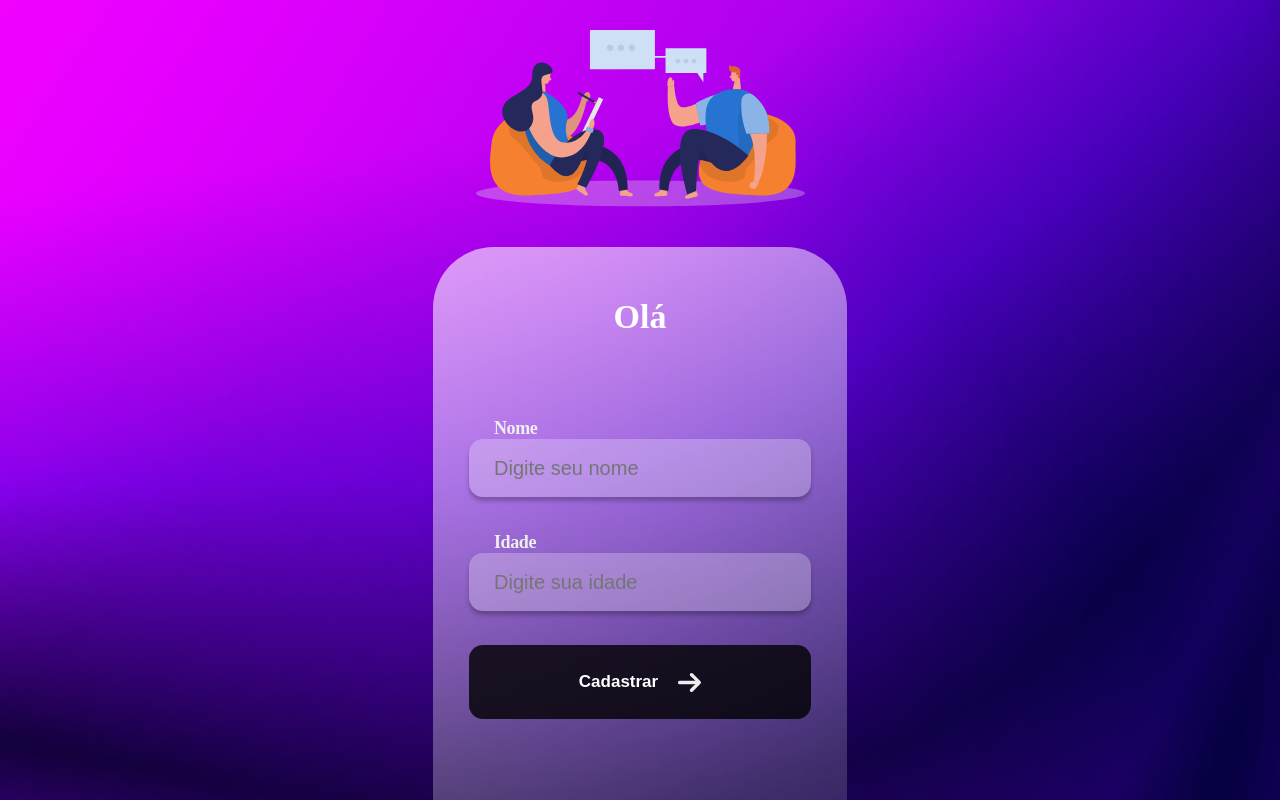
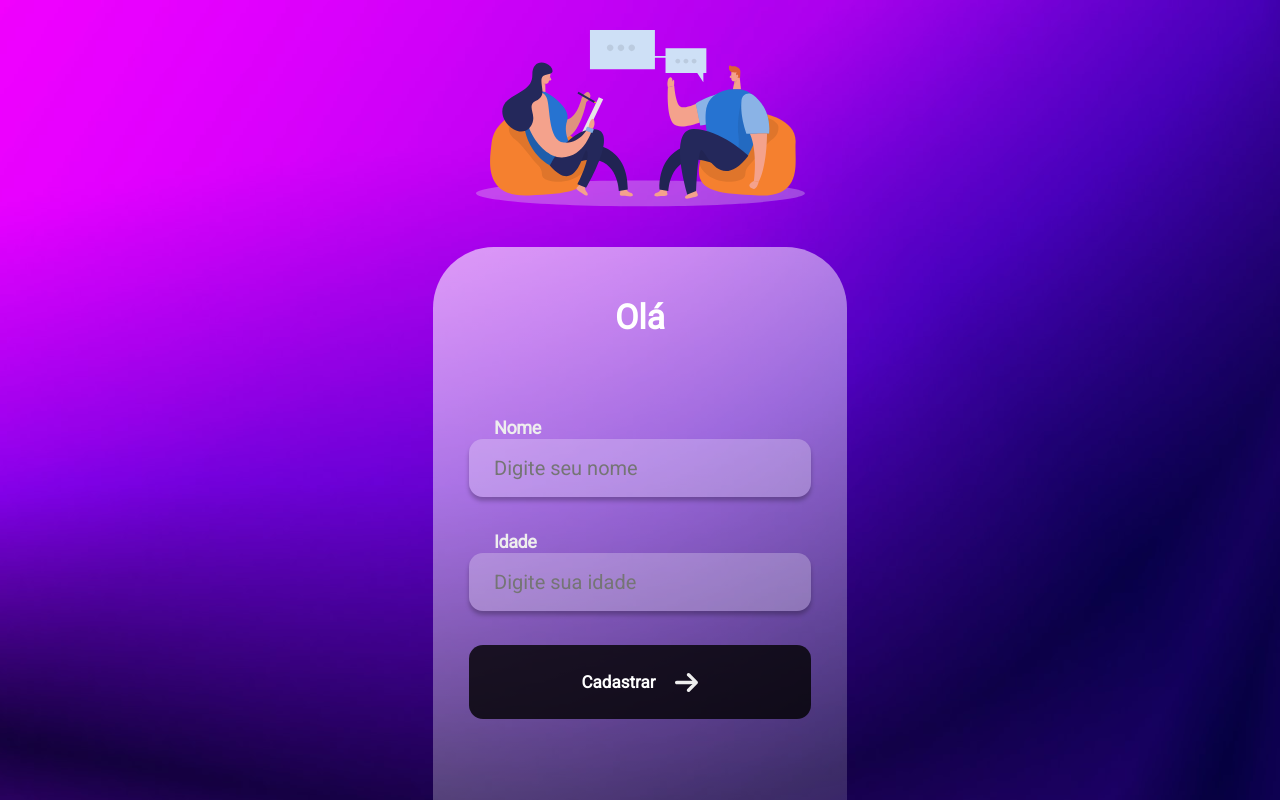
Before and after one commit to W-Carlos/first-project-react, a React (Create React App) app: page / in a window 1280 px wide. Built offline with nearby package versions, Linux system fonts and the light colour scheme.

Commit message:
Registering new users on the Backend

```diff
--- a/public/index.html
+++ b/public/index.html
@@ -10,6 +10,9 @@
       content="Web site created using create-react-app"
     />
     <link rel="apple-touch-icon" href="%PUBLIC_URL%/logo192.png" />
+    <link rel="preconnect" href="https://fonts.googleapis.com">
+  <link rel="preconnect" href="https://fonts.gstatic.com" crossorigin>
+  <link href="https://fonts.googleapis.com/css2?family=Roboto:wght@100;300;400&display=swap" rel="stylesheet">
 
     <title>React App</title>
   </head>
--- a/src/App.js
+++ b/src/App.js
@@ -28,21 +28,17 @@
   async function addNewUser(){
 
     // Conectando com o Back-and
-    const data = await axios.post("http://localhost:3001/users", {
+    const { data: newUser } = await axios.post("http://localhost:3001/users", {
       name: inputName.current.value,
       age: inputAge.current.value
     })
 
-    console.log(data)
+    console.log(newUser)
 
-    /*setUsers([
+    setUsers([
       ...users,
-      {
-        id: Math.random(),
-        name: inputName.current.value,
-        age: inputAge.current.value
-      }
-    ])*/
+      newUser
+    ])
   }
 
   // Deletar usuarios
--- a/src/globalStyle.js
+++ b/src/globalStyle.js
@@ -5,5 +5,7 @@
         margin: 0;
         padding: 0;
         box-sizing: border-box;
+        font-family: 'Roboto', sans-serif;
+        text-decoration: none;
     }
 `
```
